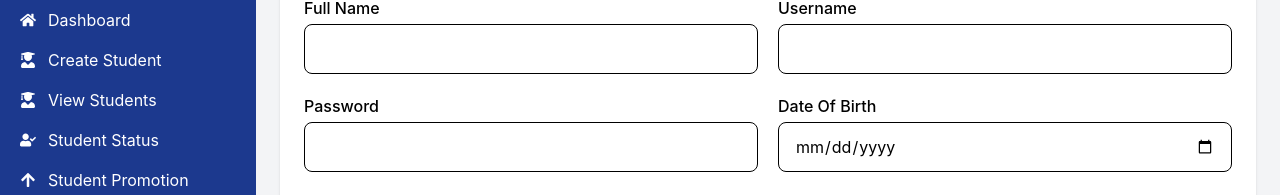
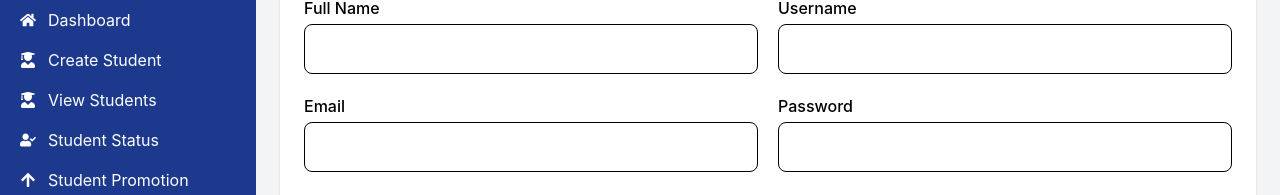
Before and after one commit to MstPaschal/school-management-system, a React (Vite) app in the folder client/: page /teachers in a window 1280 px wide. Shown: the part 112-307 px from the top of the page. Built offline with nearby package versions, Linux system fonts and the light colour scheme; no server answers; sample sign-in values are in the browser's storage.

Commit message:
Fix Create TEacher erro

```diff
--- a/client/src/pages/CreateTeacher.jsx
+++ b/client/src/pages/CreateTeacher.jsx
@@ -42,6 +42,8 @@ function CreateTeacher() {
       fullName: "",
 
       username: "",
+
+      email: "",
 
       password: "",
 
@@ -203,6 +205,8 @@ function CreateTeacher() {
 
           username: "",
 
+          email: "",
+
           password: "",
 
           dob: "",
@@ -338,6 +342,27 @@ function CreateTeacher() {
               type="text"
               name="username"
               value={formData.username}
+              onChange={handleChange}
+              required
+              className="w-full border rounded-lg px-4 py-3"
+            />
+
+          </div>
+
+
+          {/* EMAIL */}
+          <div>
+
+            <label className="block mb-1 font-medium">
+
+              Email
+
+            </label>
+
+            <input
+              type="email"
+              name="email"
+              value={formData.email}
               onChange={handleChange}
               required
               className="w-full border rounded-lg px-4 py-3"
```
Also changed, not shown: 1 other file (tests, documents, lock files or other folders).
